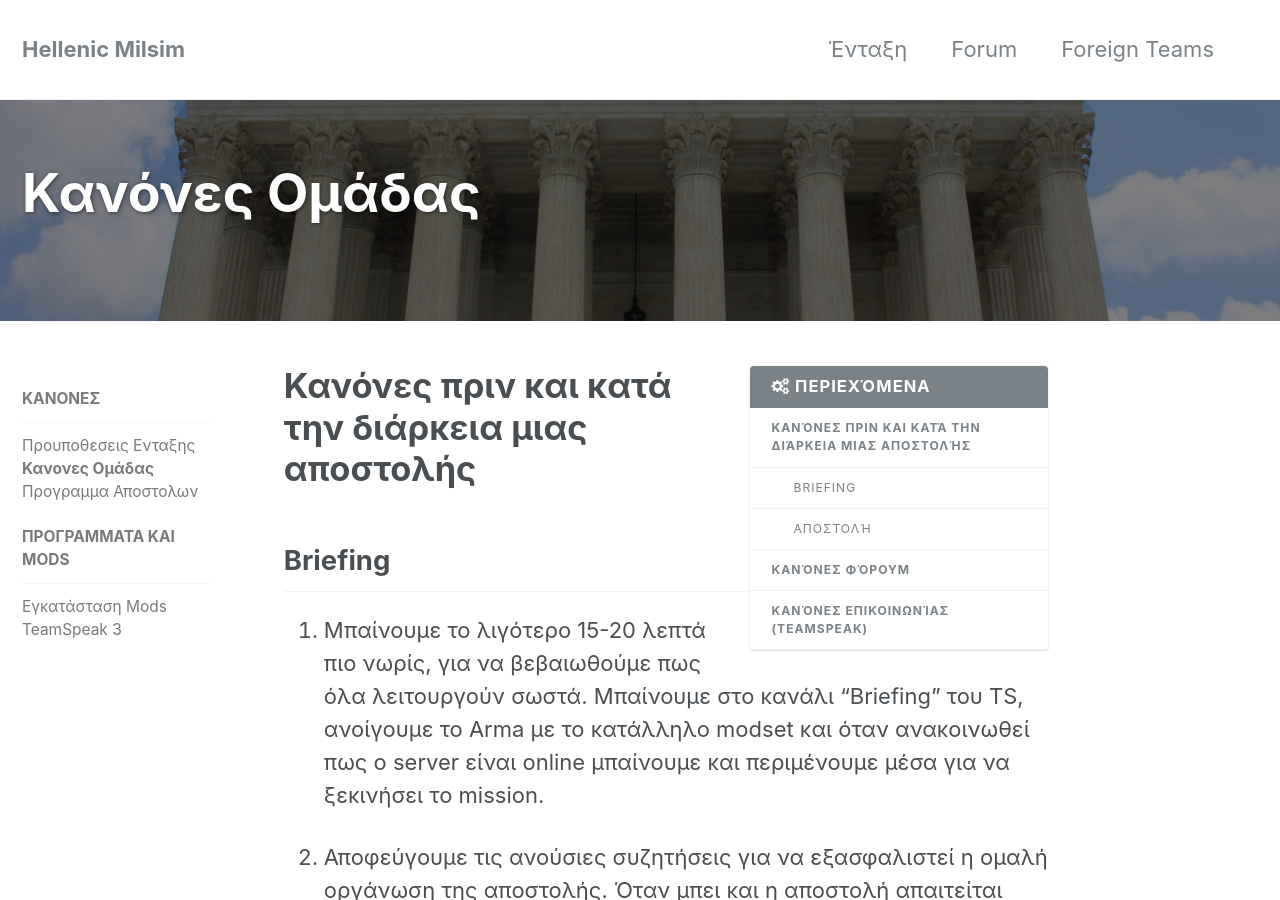
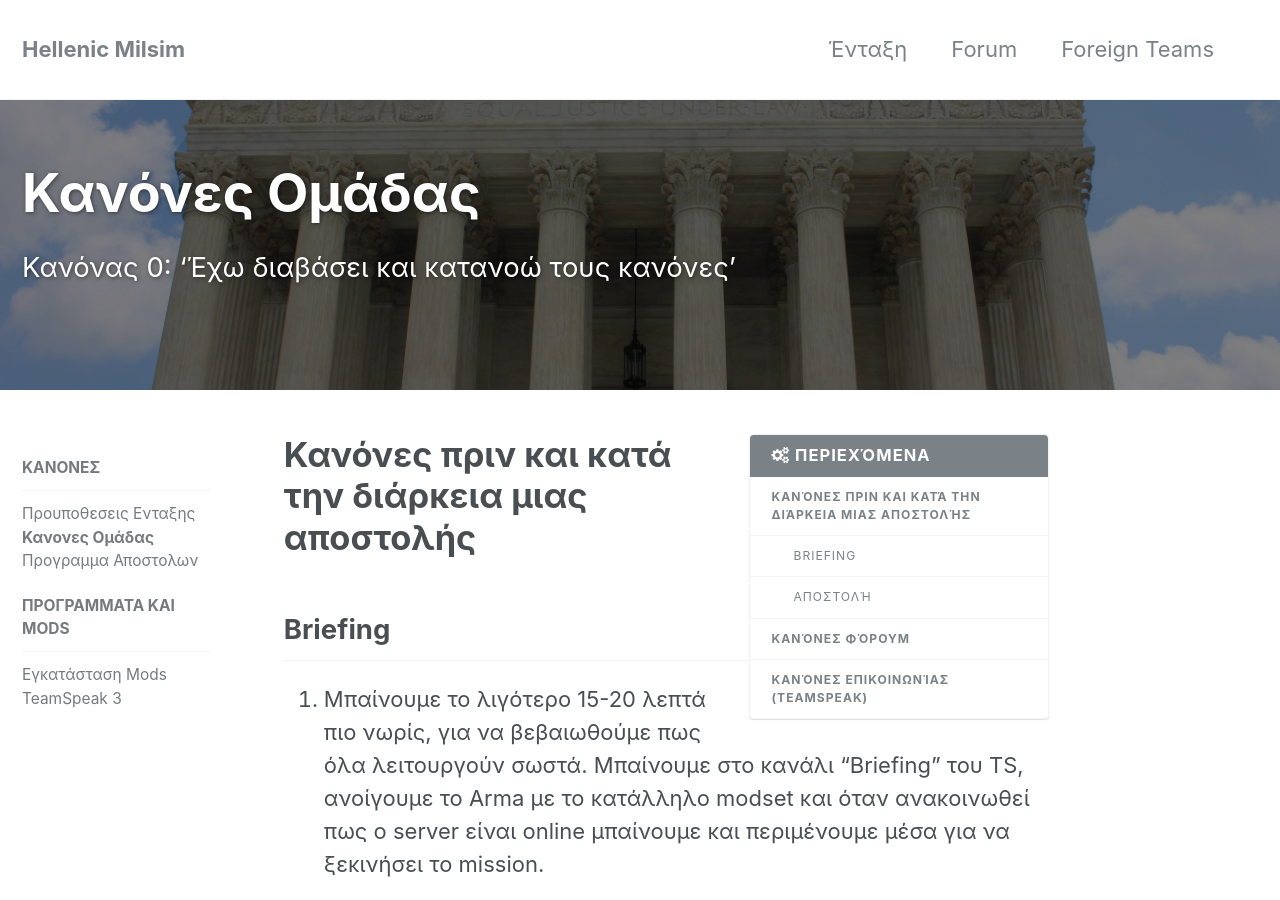
Before and after one commit to SharkGR/Pages, a Jekyll site: the page built from _join/kanones.md, in a window 1280 px wide and 900 px high. Built offline with Jekyll 4.4.1, drawn with Linux system fonts in a browser that asks for light colours.

Commit message:
Update excerpt

```diff
--- a/_join/kanones.md
+++ b/_join/kanones.md
@@ -3,6 +3,7 @@ title: Κανόνες Ομάδας
 date: 2017-04-05 21:00:00
 author: laterna
 forum-topic: 191
+excerpt: "Κανόνας 0: 'Έχω διαβάσει και κατανοώ τους κανόνες'"
 header:
     overlay_color: "#000"
     overlay_filter: "0.5"
```
